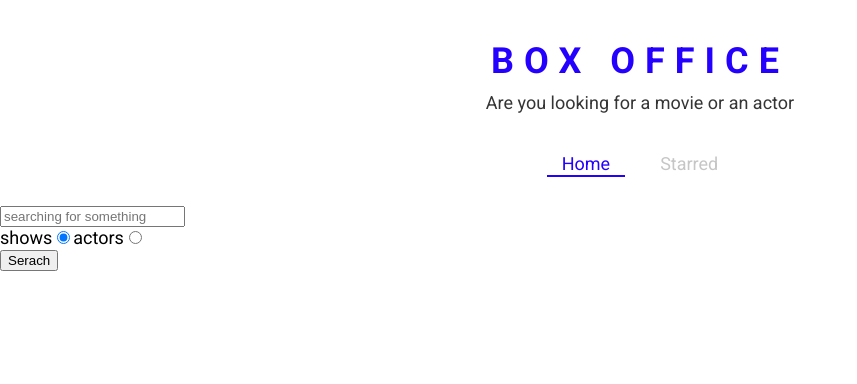
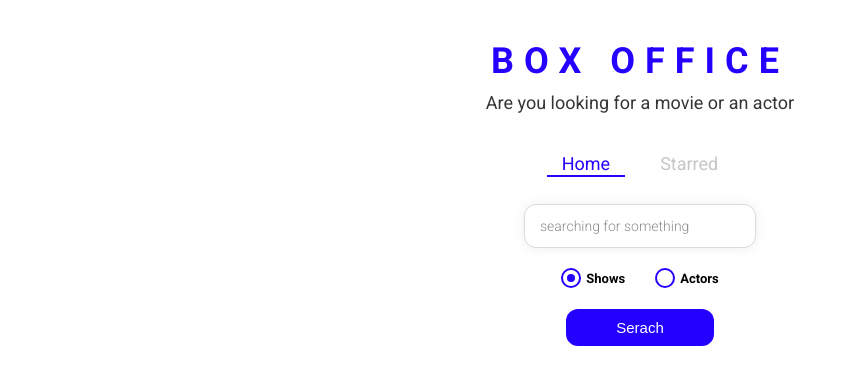
Before and after one commit to nageswarachandru/box-office, a React (Create React App) app: page / in a window 1280 px wide. Shown: the top 384 px of the page, without its empty margins (0-857 px from the left). Built offline with nearby package versions, Linux system fonts and the light colour scheme.

Commit message:
Cleared the starred page error and styled the entire webpage

```diff
--- /dev/null
+++ b/src/components/CustomRadio.js
@@ -0,0 +1,66 @@
+/* eslint-disable arrow-body-style */
+import React from 'react'
+import styled from 'styled-components';
+
+const RadioWrapper = styled.label`
+  display: block;
+  position: relative;
+  padding-left: 25px;
+  cursor: pointer;
+  font-size: 13px;
+  user-select: none;
+  font-weight: 700;
+  line-height: 1.65;
+
+  input {
+    position: absolute;
+    opacity: 0;
+    cursor: pointer;
+  }
+
+  span {
+    position: absolute;
+    top: 0;
+    left: 0;
+    height: 16px;
+    width: 16px;
+    background-color: #fff;
+    border: 2px solid ${({ theme }) => theme.mainColors.blue};
+    border-radius: 50%;
+  }
+
+  input:checked ~ span {
+    background-color: #fff;
+    border: 2px solid ${({ theme }) => theme.mainColors.blue};
+  }
+
+  span:after {
+    content: '';
+    position: absolute;
+    display: none;
+  }
+
+  input:checked ~ span:after {
+    display: block;
+  }
+
+  span:after {
+    top: 4px;
+    left: 4px;
+    width: 8px;
+    height: 8px;
+    border-radius: 50%;
+    background: ${({ theme }) => theme.mainColors.blue};
+  }
+`;
+const CustomRadio = ({label,...restProps}) => {
+  return (
+    <RadioWrapper htmlFor = {restProps.id}>
+    {label}
+    <input  {...restProps} type="radio" />
+    <span />
+  </RadioWrapper>
+  )
+}
+
+export default CustomRadio
--- a/src/components/Navs.js
+++ b/src/components/Navs.js
@@ -11,7 +11,7 @@
 const Navs = () => {
 
   const location = useLocation();
-  console.log('location',location);
+  // console.log('location',location);
 
   return (
     <div>
--- a/src/components/show/ShowGrid.js
+++ b/src/components/show/ShowGrid.js
@@ -20,7 +20,7 @@
                dispatchStarred({type:'REMOVE', showId : show.id});
              }
              else{
-               dispatchStarred({type : 'ADD', showId : show.Id });
+               dispatchStarred({type : 'ADD', showId : show.id });
              }
            };
 
--- a/src/pages/Home.js
+++ b/src/pages/Home.js
@@ -1,10 +1,12 @@
 /* eslint-disable arrow-body-style */
 import React,{ useState } from 'react'
 import ActorGrid from '../components/actor/ActorGrid';
+import CustomRadio from '../components/CustomRadio';
 import MainPageLayout from '../components/MainPageLayout'
 import ShowGrid from '../components/show/ShowGrid';
 import {apiGet} from '../misc/config';
 import { useLastQuery } from '../misc/custom-hooks';
+import { RadioInputsWrapper, SearchButtonWrapper, SearchInput } from './Home.styled';
 
 const Home = () => {
   const [input,setInput] = useLastQuery();
@@ -45,18 +47,28 @@
 
   return (
     <MainPageLayout>
-      <input type = "text" placeholder = "searching for something" onChange = {onChangeInput} onKeyDown = {onKeyDown} value = {input}/>
-      <div>
-        <label htmlFor = "show-search">
-          shows
-          <input id = "show-search" type="radio" value = "shows" checked = {isSearchShows} onChange = {onRadioChange}/>
-        </label>
-        <label htmlFor = "actor-search">
-          actors
-        <input id = "actor-search" type="radio" value = "people" checked = {!isSearchShows}onChange = {onRadioChange}/>
-        </label>
-      </div>
-      <button type = 'button' onClick = {onSearch}>Serach</button>
+      <SearchInput type = "text" placeholder = "searching for something" onChange = {onChangeInput} onKeyDown = {onKeyDown} value = {input}/>
+      <RadioInputsWrapper>
+        <div>
+
+          <CustomRadio
+          label ="Shows"
+          input id = "show-search" value = "shows" checked = {isSearchShows} onChange = {onRadioChange}
+           />
+
+        </div>
+        <div>
+        <CustomRadio
+          label ="Actors"
+          input id = "actor-search" value = "people" checked = {!isSearchShows}onChange = {onRadioChange}
+           />
+        </div>
+
+      </RadioInputsWrapper>
+
+
+      <SearchButtonWrapper>
+      <button type = 'button' onClick = {onSearch}>Serach</button></SearchButtonWrapper>
       {RenderResults()}
     </MainPageLayout>
   )
--- /dev/null
+++ b/src/pages/Home.styled.js
@@ -0,0 +1,49 @@
+import styled from 'styled-components';
+
+export const SearchInput = styled.input`
+  display: block;
+  font-family: 'Roboto', sans-serif;
+  width: 200px;
+  margin: auto;
+  outline: none;
+  padding: 13px 15px;
+  border: 1px solid #dbdbdb;
+  box-shadow: 0px 0px 10px 0px rgba(219, 219, 219, 0.5);
+  font-size: 14px;
+  border-radius: 12px;
+  color: #8d8d8d;
+
+  &::placeholder {
+    font-weight: 300;
+    color: #8d8d8d;
+  }
+`;
+
+export const RadioInputsWrapper = styled.div`
+  display: flex;
+  justify-content: center;
+  margin: 20px 0;
+
+  div {
+    margin: 0 15px;
+  }
+`;
+
+export const SearchButtonWrapper = styled.div`
+  text-align: center;
+  margin-bottom: 35px;
+
+  button {
+    color: #fff;
+    background-color: ${({ theme }) => theme.mainColors.blue};
+    margin: auto;
+    padding: 10px 50px;
+    font-size: 15px;
+    border: none;
+    outline: none;
+    border-radius: 12px;
+    &:hover {
+      cursor: pointer;
+    }
+  }
+`;
```
Also changed, not shown: 1 other file (tests, documents, lock files or other folders).
